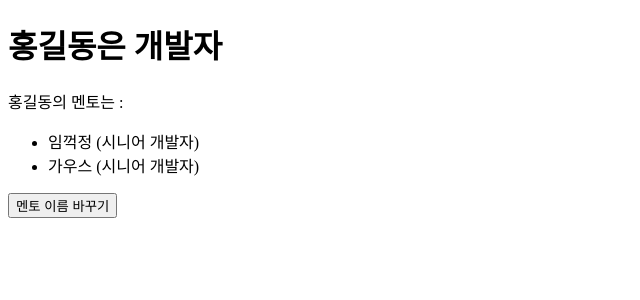
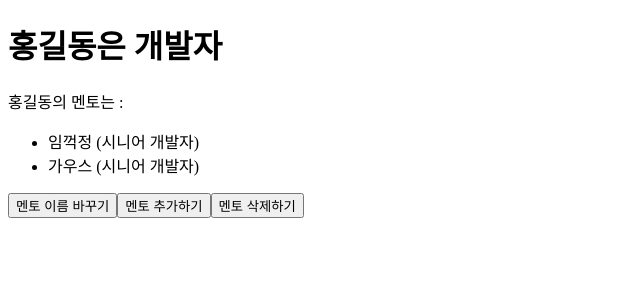
Before and after one commit to smark1024/react-basic, a React (Vite) app: page / in a window 1280 px wide. Shown: the top 300 px of the page, without its empty margins (0-640 px from the left). Built offline with nearby package versions, Linux system fonts and the light colour scheme.

Commit message:
복잡한 상태관리

```diff
--- a/src/AppMentors.jsx
+++ b/src/AppMentors.jsx
@@ -1,20 +1,29 @@
 import React, { useState } from "react";
 
 export default function AppMentor() {
-    const [person, setPerson] = useState({
-        name: "홍길동",
-        title: "개발자",
-        mentor: [
-            {
-                name: "임꺽정",
-                title: "시니어 개발자",
-            },
-            {
-                name: "가우스",
-                title: "시니어 개발자",
-            },
-        ],
-    });
+    const [person, setPerson] = useState(initialPerson);
+    const handleChange = () => {
+        const prev = prompt(`누구의 이름을 바꾸고 싶은가요?`);
+        const current = prompt(`이름을 무엇으로 바꾸고 싶은가요?`);
+        setPerson({
+            ...person,
+            mentor: person.mentor.map((mentor) => {
+                if (mentor.name === prev) {
+                    return { ...mentor, name: current };
+                }
+                return mentor;
+            }),
+        });
+    };
+    const handleAdd = () => {
+        const name = prompt(`누구를 추가하고 싶은가요?`);
+        const title = prompt(`멘토의 타이틀은 무엇인가요?`);
+        setPerson({ ...person, mentor: [...person.mentor, { name, title }] });
+    };
+    const handleDelete = () => {
+        const name = prompt(`누구를 삭제하고 싶은가요?`);
+        setPerson({ ...person, mentor: person.mentor.filter((mentor) => mentor.name !== name) });
+    };
 
     return (
         <div>
@@ -30,23 +39,24 @@
                 ))}
             </ul>
 
-            <button
-                onClick={() => {
-                    const prev = prompt(`누구의 이름을 바꾸고 싶은가요?`);
-                    const current = prompt(`이름을 무엇으로 바꾸고 싶은가요?`);
-                    setPerson({
-                        ...person,
-                        mentor: person.mentor.map((mentor) => {
-                            if (mentor.name === prev) {
-                                return { ...mentor, name: current };
-                            }
-                            return mentor;
-                        }),
-                    });
-                }}
-            >
-                멘토 이름 바꾸기
-            </button>
+            <button onClick={handleChange}>멘토 이름 바꾸기</button>
+            <button onClick={handleAdd}>멘토 추가하기</button>
+            <button onClick={handleDelete}>멘토 삭제하기</button>
         </div>
     );
 }
+
+const initialPerson = {
+    name: "홍길동",
+    title: "개발자",
+    mentor: [
+        {
+            name: "임꺽정",
+            title: "시니어 개발자",
+        },
+        {
+            name: "가우스",
+            title: "시니어 개발자",
+        },
+    ],
+};
```
